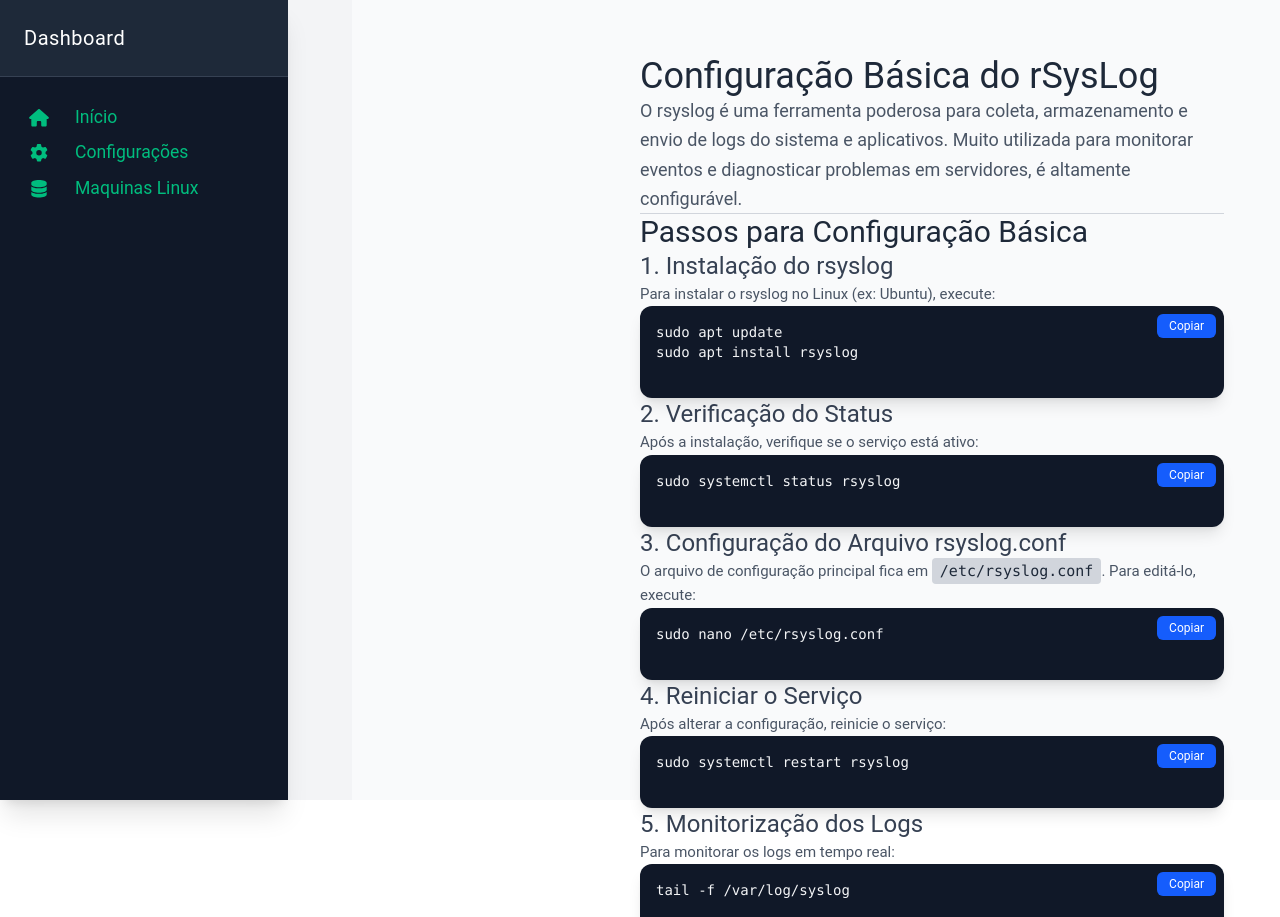
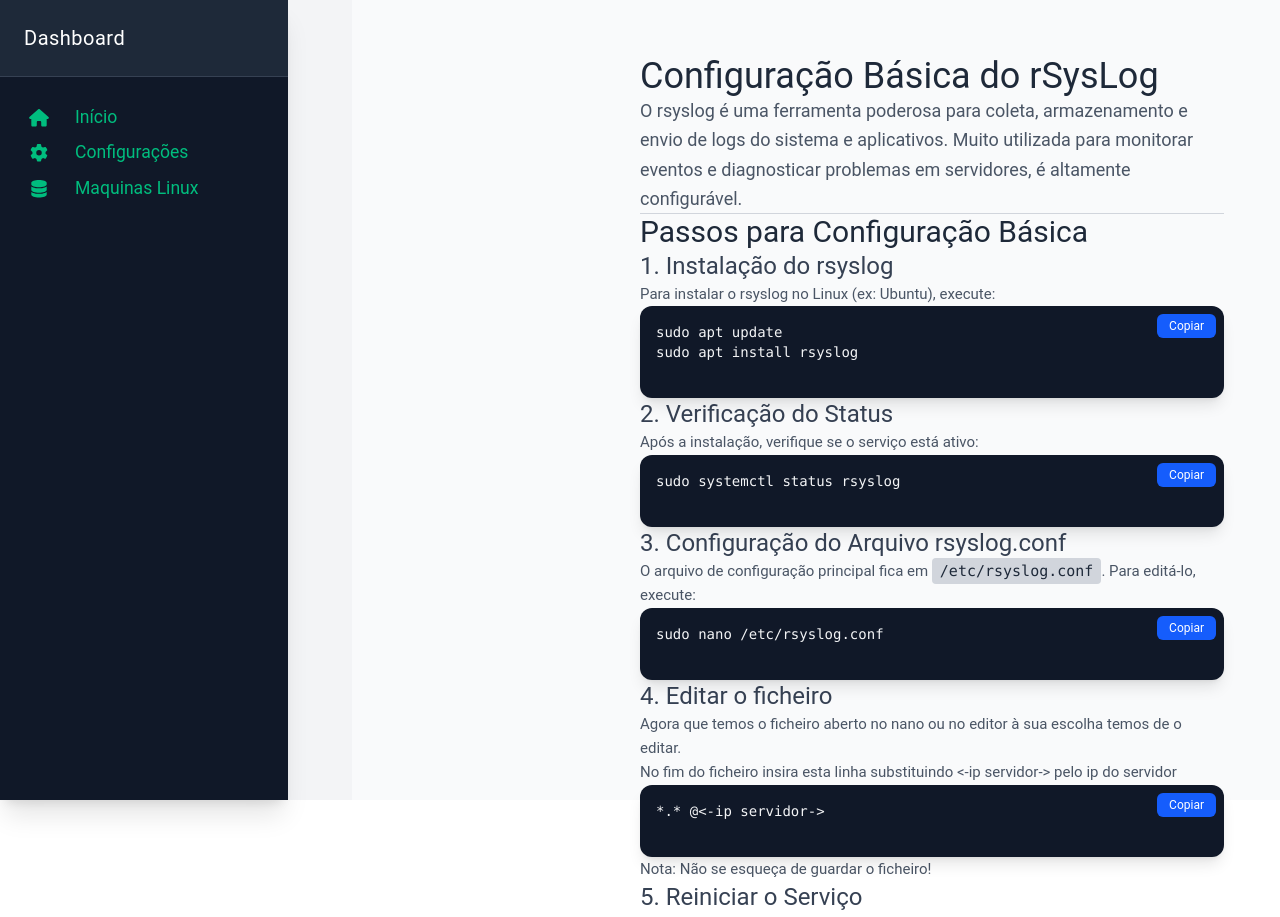
Before and after one commit to MigueXYZ/PI, a Vue app in the folder FrontEnd/: page /MaquinasLinux in a window 1280 px wide. Shown: the top 917 px of the page. Built offline with nearby package versions, Linux system fonts and the light colour scheme.

Commit message:
Fim Linux?

```diff
--- a/FrontEnd/src/views/rSysLogView.vue
+++ b/FrontEnd/src/views/rSysLogView.vue
@@ -43,20 +43,28 @@ import CodeBlock from "@/components/CodeBlock.vue";
           </article>
 
           <article class="space-y-6">
-            <h3 class="text-2xl font-semibold text-gray-700">4. Reiniciar o Serviço</h3>
+            <h3 class="text-2xl font-semibold text-gray-700">4. Editar o ficheiro</h3>
+            <p class="text-gray-600 leading-relaxed">
+              Agora que temos o ficheiro aberto no nano ou no editor à sua escolha temos de o editar.
+            </p>
+            <p class="text-gray-600 leading-relaxed">
+              No fim do ficheiro insira esta linha substituindo <-ip servidor-> pelo ip do servidor
+            </p>
+            <CodeBlock :code-content="'*.* @<-ip servidor->'">
+            </CodeBlock>
+            <p class="text-gray-600 leading-relaxed">
+              Nota: Não se esqueça de guardar o ficheiro!
+            </p>
+          </article>
+
+          <article class="space-y-6">
+            <h3 class="text-2xl font-semibold text-gray-700">5. Reiniciar o Serviço</h3>
             <p class="text-gray-600 leading-relaxed">
               Após alterar a configuração, reinicie o serviço:
             </p>
             <CodeBlock :code-content="`sudo systemctl restart rsyslog`" />
           </article>
 
-          <article class="space-y-6">
-            <h3 class="text-2xl font-semibold text-gray-700">5. Monitorização dos Logs</h3>
-            <p class="text-gray-600 leading-relaxed">
-              Para monitorar os logs em tempo real:
-            </p>
-            <CodeBlock :code-content="`tail -f /var/log/syslog`" />
-          </article>
         </div>
       </section>
     </div>
```
